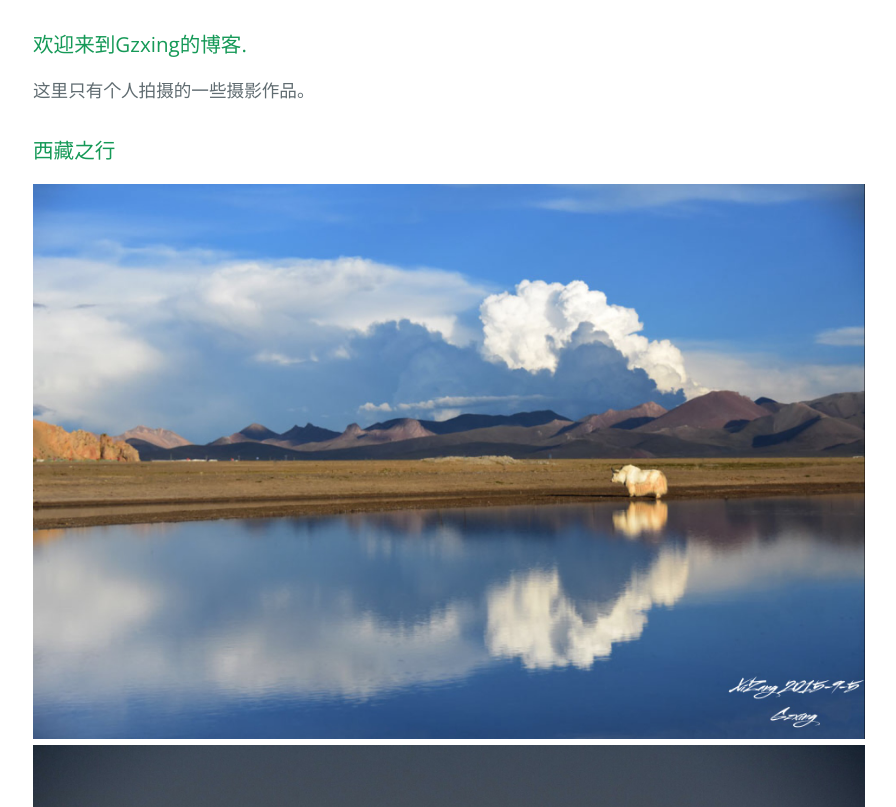
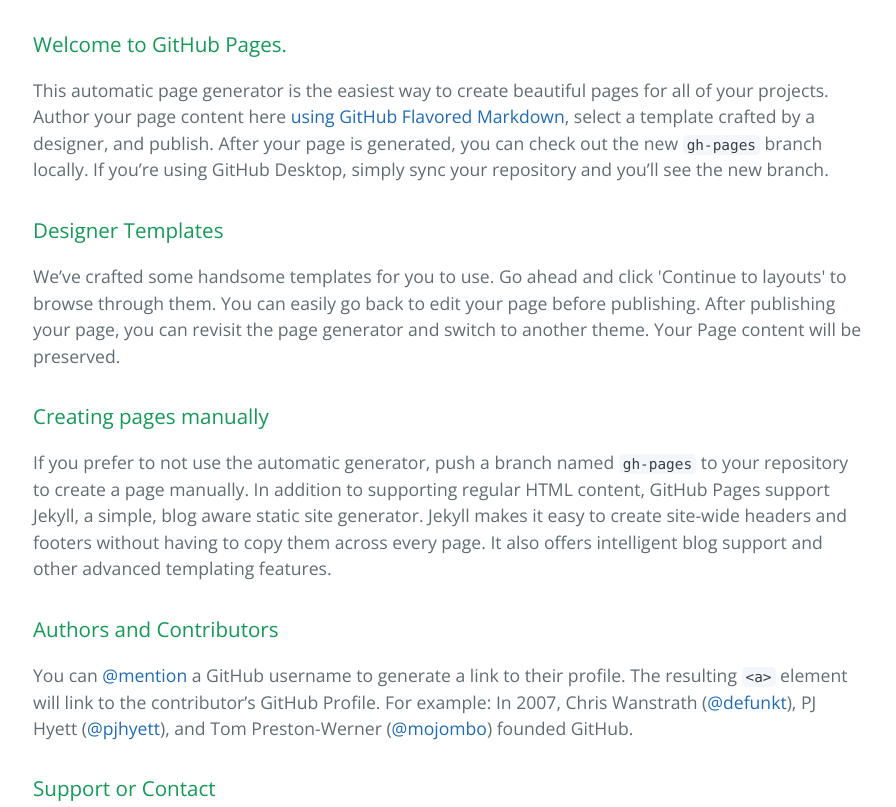
Before and after one commit to Gzxing/Gzxing.github.io, a plain HTML site: page index.html in a window 1280 px wide. Shown: the part 320-1127 px from the top of the page, without its empty margins (191-1087 px from the left). Drawn offline with nearby package versions, Linux system fonts and the light colour scheme.

Commit message:
Replace master branch with page content via GitHub

```diff
--- a/index.html
+++ b/index.html
@@ -2,7 +2,7 @@
 <html lang="en-us">
   <head>
     <meta charset="UTF-8">
-    <title>Gzxing Blog</title>
+    <title>Zhengxing.GitHub.io by zhengxing</title>
     <meta name="viewport" content="width=device-width, initial-scale=1">
     <link rel="stylesheet" type="text/css" href="stylesheets/normalize.css" media="screen">
     <link href='https://fonts.googleapis.com/css?family=Open+Sans:400,700' rel='stylesheet' type='text/css'>
@@ -11,54 +11,35 @@
   </head>
   <body>
     <section class="page-header">
-    <h1 class="project-name">Gzxing</h1>
+      <h1 class="project-name">Zhengxing.GitHub.io</h1>
       <h2 class="project-tagline">Blog</h2>
     </section>
 
     <section class="main-content">
       <h3>
-        <a id="welcome-to-github-pages" class="anchor" href="#welcome-to-github-pages" aria-hidden="true">
-            <span aria-hidden="true" class="octicon octicon-link"></span>
-        </a>
-        欢迎来到Gzxing的博客.
-    </h3>
-    <p>这里只有个人拍摄的一些摄影作品。
-    </p>
+<a id="welcome-to-github-pages" class="anchor" href="#welcome-to-github-pages" aria-hidden="true"><span aria-hidden="true" class="octicon octicon-link"></span></a>Welcome to GitHub Pages.</h3>
+
+<p>This automatic page generator is the easiest way to create beautiful pages for all of your projects. Author your page content here <a href="https://guides.github.com/features/mastering-markdown/">using GitHub Flavored Markdown</a>, select a template crafted by a designer, and publish. After your page is generated, you can check out the new <code>gh-pages</code> branch locally. If you’re using GitHub Desktop, simply sync your repository and you’ll see the new branch.</p>
 
 <h3>
-        <a id="designer-templates" class="anchor" href="#designer-templates" aria-hidden="true">
-            <span aria-hidden="true" class="octicon octicon-link"></span>
-        </a>西藏之行
-    </h3>
+<a id="designer-templates" class="anchor" href="#designer-templates" aria-hidden="true"><span aria-hidden="true" class="octicon octicon-link"></span></a>Designer Templates</h3>
 
-    <p>
-        <img src="images/Photo/2016-02-05 153319.jpg" />
-        <img src="images/Photo/2016-02-05 153813.jpg" />
-    </p>
-    <h3>
-        <a id="creating-pages-manually" class="anchor" href="#creating-pages-manually" aria-hidden="true">
-            <span aria-hidden="true" class="octicon octicon-link"></span>
-        </a>三亚之行
-    </h3>
-
-    <p>
-        <img src="images/Photo/2016-02-05 153102.jpg"/>
-    </p>
-
+<p>We’ve crafted some handsome templates for you to use. Go ahead and click 'Continue to layouts' to browse through them. You can easily go back to edit your page before publishing. After publishing your page, you can revisit the page generator and switch to another theme. Your Page content will be preserved.</p>
 
 <h3>
-        <a id="authors-and-contributors" class="anchor" href="#authors-and-contributors" aria-hidden="true"><span aria-hidden="true" class="octicon octicon-link"></span></a>Authors and Contributors
-    </h3>
+<a id="creating-pages-manually" class="anchor" href="#creating-pages-manually" aria-hidden="true"><span aria-hidden="true" class="octicon octicon-link"></span></a>Creating pages manually</h3>
 
-    <p>You can <a href="https://help.github.com/articles/basic-writing-and-formatting-syntax/#mentioning-users-and-teams" class="user-mention">@mention</a> a GitHub username to generate a link to their profile. The resulting <code>&lt;a&gt;</code> element will link to the contributor’s GitHub Profile. For example: In 2007, Chris Wanstrath (<a href="https://github.com/defunkt" class="user-mention">@defunkt</a>), PJ Hyett (<a href="https://github.com/pjhyett" class="user-mention">@pjhyett</a>), and Tom Preston-Werner (<a href="https://github.com/mojombo" class="user-mention">@mojombo</a>) founded GitHub.
-    </p>
+<p>If you prefer to not use the automatic generator, push a branch named <code>gh-pages</code> to your repository to create a page manually. In addition to supporting regular HTML content, GitHub Pages support Jekyll, a simple, blog aware static site generator. Jekyll makes it easy to create site-wide headers and footers without having to copy them across every page. It also offers intelligent blog support and other advanced templating features.</p>
 
 <h3>
-        <a id="support-or-contact" class="anchor" href="#support-or-contact" aria-hidden="true"><span aria-hidden="true" class="octicon octicon-link"></span></a>Support or Contact
-    </h3>
+<a id="authors-and-contributors" class="anchor" href="#authors-and-contributors" aria-hidden="true"><span aria-hidden="true" class="octicon octicon-link"></span></a>Authors and Contributors</h3>
 
-    <p>Having trouble with Pages? Check out our <a href="https://help.github.com/pages">documentation</a> or <a href="https://github.com/contact">contact support</a> and we’ll help you sort it out.
-    </p>
+<p>You can <a href="https://help.github.com/articles/basic-writing-and-formatting-syntax/#mentioning-users-and-teams" class="user-mention">@mention</a> a GitHub username to generate a link to their profile. The resulting <code>&lt;a&gt;</code> element will link to the contributor’s GitHub Profile. For example: In 2007, Chris Wanstrath (<a href="https://github.com/defunkt" class="user-mention">@defunkt</a>), PJ Hyett (<a href="https://github.com/pjhyett" class="user-mention">@pjhyett</a>), and Tom Preston-Werner (<a href="https://github.com/mojombo" class="user-mention">@mojombo</a>) founded GitHub.</p>
+
+<h3>
+<a id="support-or-contact" class="anchor" href="#support-or-contact" aria-hidden="true"><span aria-hidden="true" class="octicon octicon-link"></span></a>Support or Contact</h3>
+
+<p>Having trouble with Pages? Check out our <a href="https://help.github.com/pages">documentation</a> or <a href="https://github.com/contact">contact support</a> and we’ll help you sort it out.</p>
 
       <footer class="site-footer">
 
```
Lines whose indentation alone changed are shown as unchanged.
